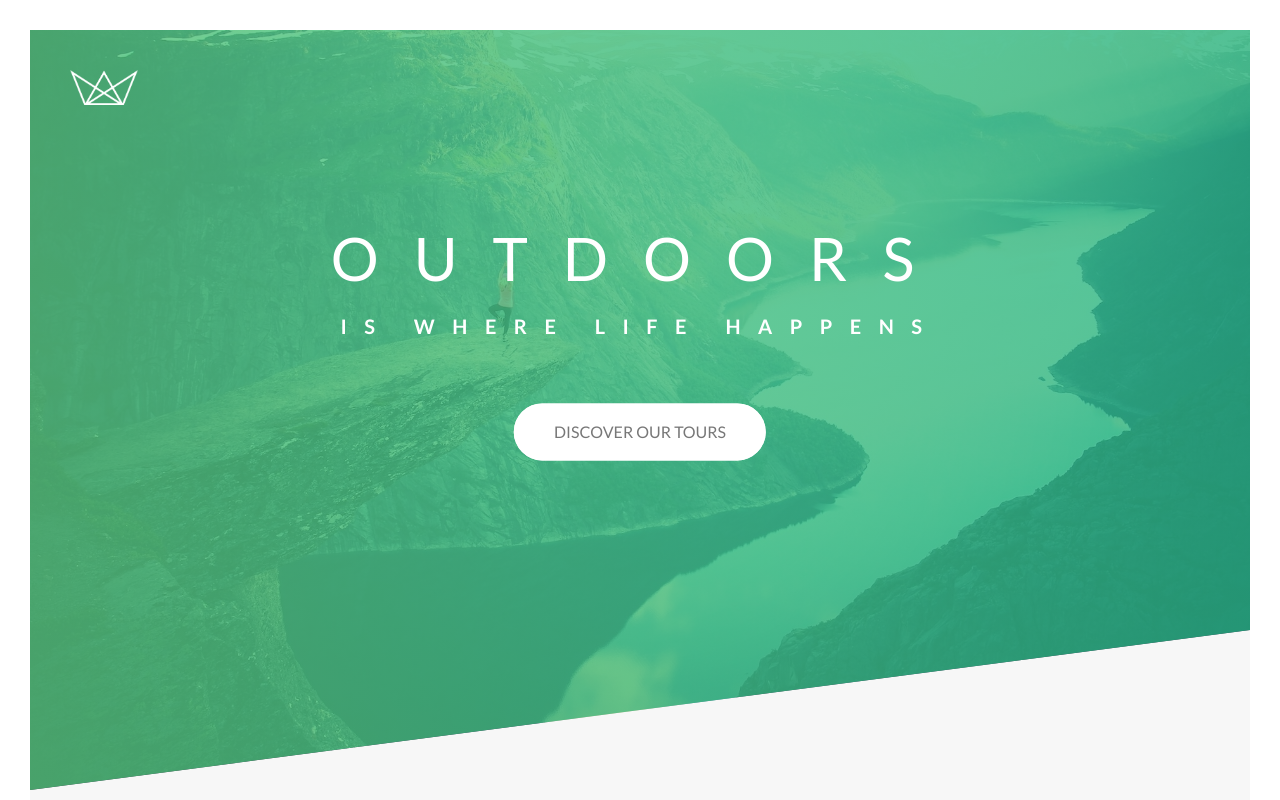
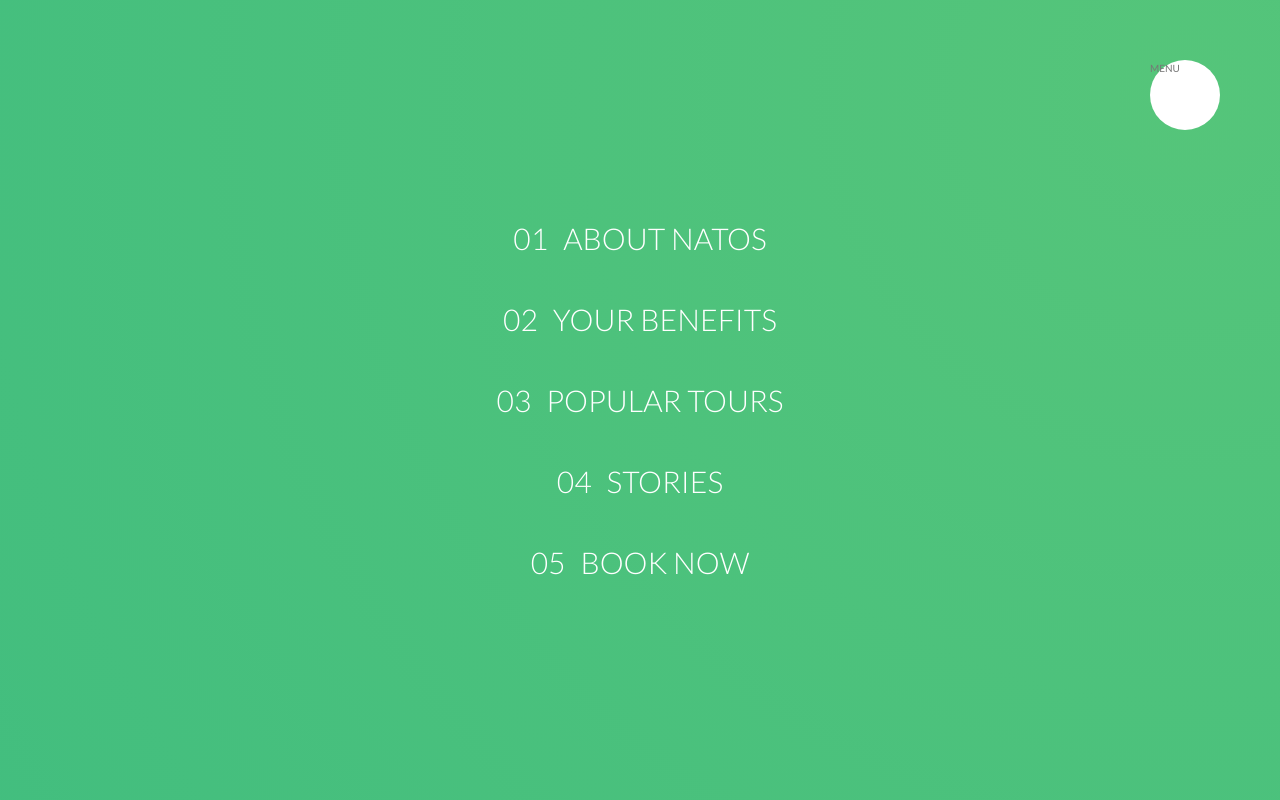
Before and after one commit to m1tnick/natours, a website: page index.html in a window 1280 px wide. Shown: the top 800 px of the page. Drawn offline with Linux system fonts and the light colour scheme.

Commit message:
Building the Navigation - Part 1

```diff
--- a/index.html
+++ b/index.html
@@ -13,6 +13,25 @@
         <title>Natours | Exciting tours for adventurous people</title>
     </head>
     <body>
+        <div class="navigation">
+            <input type="checkbox" class="navigation__checkbox" id="navi-toggle">
+            <label class="navigation__button" for="navi-toggle">MENU</label>
+
+            <div class="navigation__background">
+                &nbsp;
+            </div>
+
+            <nav class="navigation__nav">
+                <ul class="navigation__list">
+                    <li class="navigation__item"><a href="#" class="navigation__link"><span>01</span>About Natos</a></li>
+                    <li class="navigation__item"><a href="#" class="navigation__link"><span>02</span>Your benefits</a></li>
+                    <li class="navigation__item"><a href="#" class="navigation__link"><span>03</span>Popular tours</a></li>
+                    <li class="navigation__item"><a href="#" class="navigation__link"><span>04</span>Stories</a></li>
+                    <li class="navigation__item"><a href="#" class="navigation__link"><span>05</span>Book now</a></li>
+                </ul>
+            </nav>
+        </div>
+
         <header class="header">
             <div class="header__logo-box">
                 <img src="img/logo-white.png" alt="Logo" class="header__logo">
--- /dev/null
+++ b/sass/layout/_navigation.scss
@@ -0,0 +1,80 @@
+.navigation {
+
+    &__checkbox {
+        display: none;
+    }
+
+    &__button {
+        background-color: $color-white;
+        height: 7rem;
+        width: 7rem;
+        position: fixed;
+        top: 6rem;
+        right: 6rem;
+        border-radius: 50%;
+        z-index: 2000;
+    }
+
+    &__background {
+        height: 6rem;
+        width: 6rem;
+        border-radius: 50%;
+        position: fixed;
+        top: 6.5rem;
+        right: 6.5rem;
+        background-image: radial-gradient($color-primary-light, $color-primary-dark);
+        z-index: 1000;
+
+        transform: scale(80);
+    }
+
+    &__nav {
+        height: 100vh;
+        width: 100%;
+        position: fixed;
+        top: 0;
+        right: 0;
+        z-index: 1500;
+    }
+
+    &__list {
+        position: absolute;
+        top: 50%;
+        left: 50%;
+        transform: translate(-50%, -50%);
+        list-style: none;
+        text-align: center;
+    }
+
+    &__item {
+        margin: 1rem;
+    }
+
+    &__link {
+        &:link,
+        &:visited {
+            display: inline-block;
+            font-size: 3rem;
+            font-weight: 300;
+            padding: 1rem 2rem;
+            color: $color-white;
+            text-decoration: none;
+            text-transform: uppercase;
+            background-image: linear-gradient(120deg, transparent 0%, transparent 50%, $color-white 50%);
+            background-size: 220%;
+            transition: all .4s;
+
+            span {
+                margin-right: 1.5rem;
+                display: inline-block;
+            }
+        }
+
+        &:hover,
+        &:active {
+            background-position: 100%;
+            color: $color-primary;
+            transform: translateX(1rem);
+        }
+    }
+}
--- a/sass/main.scss
+++ b/sass/main.scss
@@ -17,6 +17,7 @@
 
 @import "layout/header";
 @import "layout/footer";
+@import "layout/navigation";
 @import "layout/grid";
 
 @import "pages/home";
```
Also changed, not shown: css/style.css.
